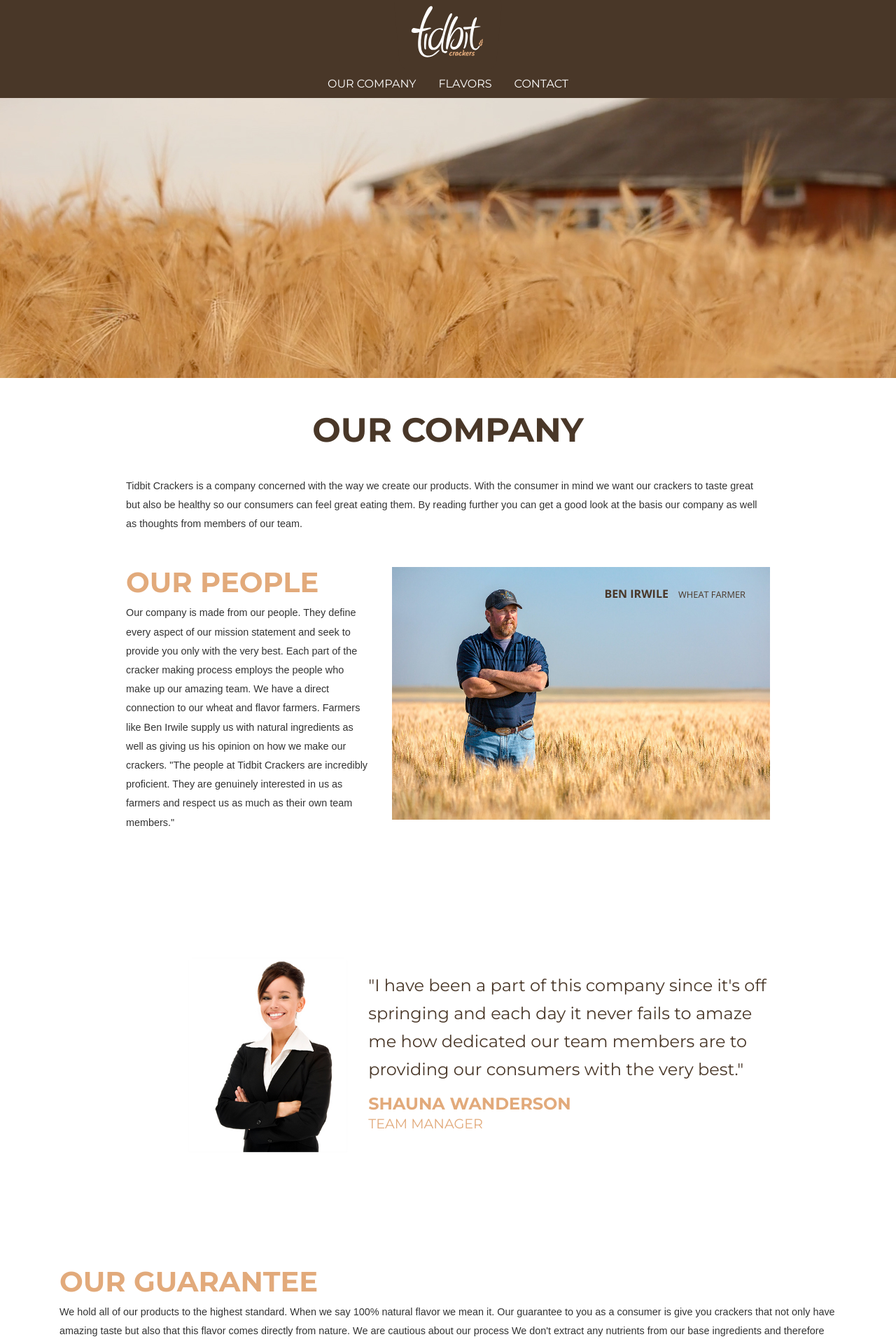
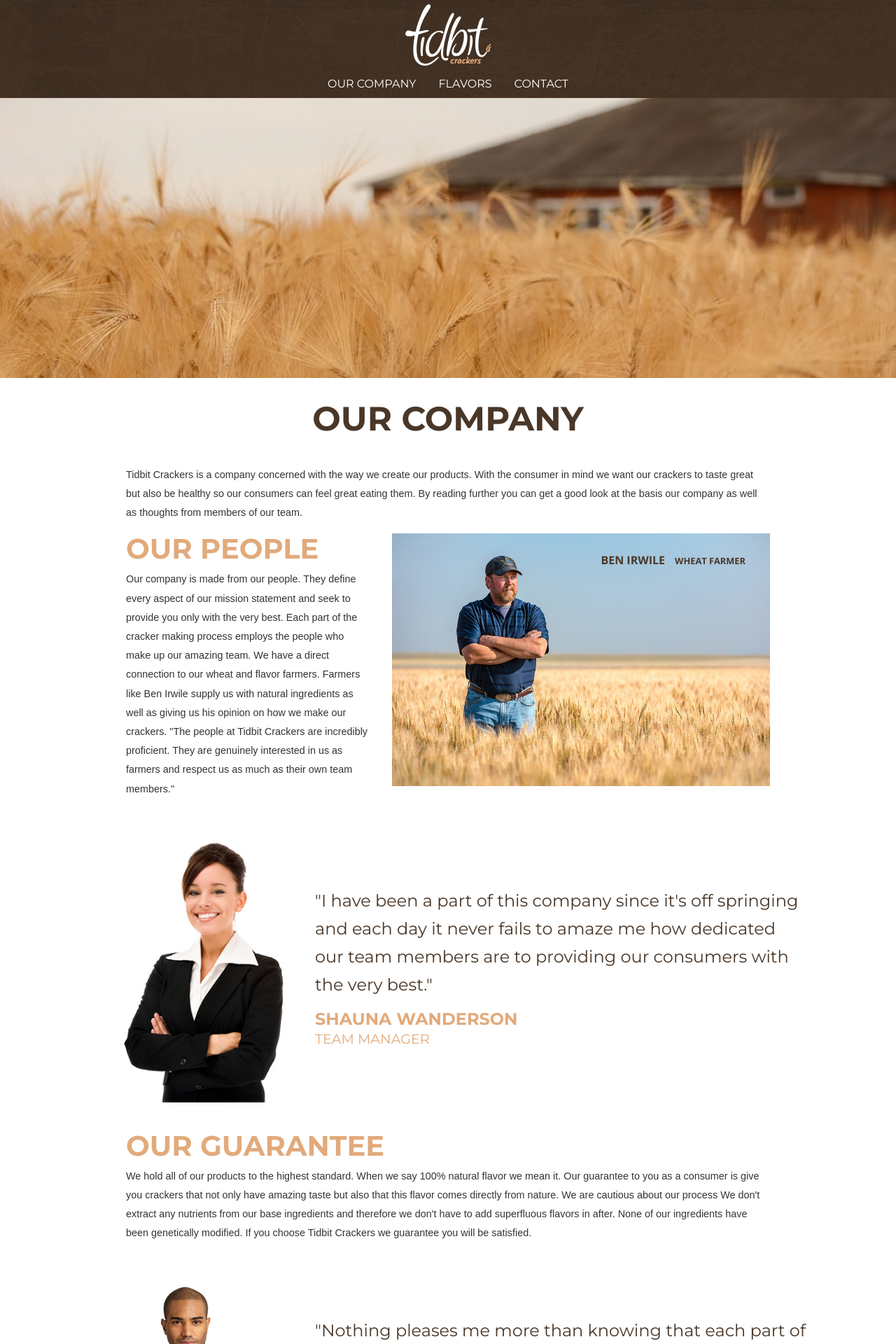
Before and after one commit to mtfullerton/mtfullerton.github.io, a Jekyll site: the page built from tidbit/company/index.html, in a window 1280 px wide. Shown: the top 1920 px of the page at 70% size. Built offline with Jekyll 4.4.1, drawn with Linux system fonts in a browser that asks for light colours; some web fonts are replaced.

Commit message:
Final Edits to Mobile and Full Site

```diff
--- a/_layouts/tidbit.html
+++ b/_layouts/tidbit.html
@@ -19,12 +19,12 @@
     <script src="https://oss.maxcdn.com/respond/1.4.2/respond.min.js"></script>
     <![endif]-->
   </head>
-  <body>
+  <body class="show-breakpoints">
     <div class="header">
       <div class="container">
         <nav class="mainnav">
           <a class="brand" href="/tidbit">
-            <img src="/images/tidbit/tidbit_logo.svg" height="100" alt="Tidbit Crackers">
+            <img src="/images/tidbit/tidbit_logowhite.svg" height="100" alt="Tidbit Crackers">
           </a>
           <ul class="nav navbar-nav">
             <li class="nav-item">
--- a/css/main.scss
+++ b/css/main.scss
@@ -65,7 +65,47 @@
 
 
 // MAC FULLERTON STYLES
-
+body {
+  &.show-breakpoints {
+    // Breakpoint indicators for display
+    &::after {
+      background: $brand-primary;
+      color: #fff;
+      content: "XS";
+      font-family: monospace;
+      font-size: 1rem;
+      line-height: 1;
+      font-weight: 700;
+      padding: .4rem;
+      position: fixed;
+        bottom: 1rem;
+        right: 1rem;
+      text-align: center;
+      text-transform: uppercase;
+      z-index: 100000;
+    }
+    @include media-breakpoint-up(sm) {
+      &::after {
+        content: "sm";
+      }
+    }
+    @include media-breakpoint-up(md) {
+      &::after {
+        content: "md";
+      }
+    }
+    @include media-breakpoint-up(lg) {
+      &::after {
+        content: "lg";
+      }
+    }
+    @include media-breakpoint-up(xl) {
+      &::after {
+        content: "xl";
+      }
+    }
+  }
+}
 
 // main
 .main {
--- a/css/tidbit.scss
+++ b/css/tidbit.scss
@@ -66,7 +66,47 @@
 
 
 // MAC FULLERTON STYLES
-
+// body {
+//   &.show-breakpoints {
+//     // Breakpoint indicators for display
+//     &::after {
+//       background: $brand-primary;
+//       color: #fff;
+//       content: "XS";
+//       font-family: monospace;
+//       font-size: 1rem;
+//       line-height: 1;
+//       font-weight: 700;
+//       padding: .4rem;
+//       position: fixed;
+//         bottom: 1rem;
+//         right: 1rem;
+//       text-align: center;
+//       text-transform: uppercase;
+//       z-index: 100000;
+//     }
+//     @include media-breakpoint-up(sm) {
+//       &::after {
+//         content: "sm";
+//       }
+//     }
+//     @include media-breakpoint-up(md) {
+//       &::after {
+//         content: "md";
+//       }
+//     }
+//     @include media-breakpoint-up(lg) {
+//       &::after {
+//         content: "lg";
+//       }
+//     }
+//     @include media-breakpoint-up(xl) {
+//       &::after {
+//         content: "xl";
+//       }
+//     }
+//   }
+// }
 
 // main
 .main {
@@ -83,7 +123,7 @@
 
 // navbar
 .header {
-  background: $tidbitbrown;
+  background-image: url("/images/tidbit/texture.jpg");
   color: $tidbitlightbrown;
 }
 .mainnav {
@@ -241,7 +281,7 @@
   font-size: 2.5rem;
   text-align: center;
   color: $tidbitbrown;
-  padding-top: 1rem;
+  padding-top: 2rem;
   padding-bottom: 1rem;
         @include media-breakpoint-up(md) {
     font-size: 3rem;
@@ -274,7 +314,7 @@
   justify-content: center;
   align-items: center;
   width: 100%;
-  height: 200px;
+  height: 250px;
   padding: 40px;
       @include media-breakpoint-up(md) {
       height: 400px;
@@ -294,15 +334,24 @@
 .people_name {
   position: absolute;
   top: 30px;
-  right: 50px;
+  right: 40px;
   color: $tidbitbrown;
   text-transform: uppercase;
   font-weight: 800;
+  font-size: .8rem;
+      @include media-breakpoint-up(md) {
+      font-weight: 800;
       font-size: 1rem;
+      right: 50px;
+  }
   small {
     padding-left: 10px;
     font-weight: 400;
+    font-size: .6rem;
+      @include media-breakpoint-up(md) {
+      font-weight: 800;
       font-size: .8rem;
+      }
   }
 }
 
@@ -434,9 +483,10 @@
   padding: 40px;
   justify-content: center;
   align-items: center;
-  @include media-breakpoint-up(md) {
-    height: 60vh;
-  }
+  flex-wrap: wrap;
+  // @include media-breakpoint-up(md) {
+  //   height: 60vh;
+  // }
   h4 {
     font-family: $font-family-tidbit;
     font-weight: 700;
@@ -450,21 +500,30 @@
   }
 }
 
-img.person {
+.person {
+  flex-basis: 100%;
   @include media-breakpoint-up(md) {
-    width: 100%;
+    flex-basis: 30%;
+    width: 30%;
   }
 }
 
 .quote {
+  flex-basis: 100%;
+  p {
     font-family: $font-family-tidbit;
     font-weight: 500;
     text-align: left;
     font-size: 1rem;
     color: $tidbitbrown;
     line-height: 1.5rem;
+  }
   @include media-breakpoint-up(md) {
+    flex-basis: 70%;
+    padding-left: 1rem;
+    p {
       font-size: 1.5rem;
       line-height: 2.5rem;
     }
   }
+}
--- a/tidbit/company/index.html
+++ b/tidbit/company/index.html
@@ -4,47 +4,40 @@
 ---
 
 <div class="company_banner"></div>
-<div class="paddington"></div>
 <div class="container">
   <h1 class="page_header">Our Company</h1>
   <div class="row">
-      <div class="col-lg-10 offset-md-1 col-md-10 offset-sm-1">
+    <div class="col-xs-12 col-md-10 offset-md-1 col-lg-10">
       <p>Tidbit Crackers is a company concerned with the way we create our products. With the consumer in mind we want our crackers to taste great but also be healthy so our consumers can feel great eating them. By reading further you can get a good look at the basis our company as well as thoughts from members of our team.</p>
     </div>
   </div>
-    <div class="paddington"></div>
   <div class="row">
-      <div class="col-lg-4 offset-md-1">
+    <div class="col-xs-12 col-md-10 offset-md-1 col-lg-4">
       <h1>Our People</h1>
       <p class="company_text">Our company is made from our people. They define every aspect of our mission statement and seek to provide you only with the very best. Each part of the cracker making process employs the people who make up our amazing team. We have a direct connection to our wheat and flavor farmers. Farmers like Ben Irwile supply us with natural ingredients as well as giving us his opinion on how we make our crackers. "The people at Tidbit Crackers are incredibly proficient. They are genuinely interested in us as farmers and respect us as much as their own team members."</p>
     </div>
-        <div class="col-lg-6">
+    <div class="col-xs-12 col-md-10 offset-md-1 col-lg-6 offset-lg-0">
       <img class="img-fluid" src="/images/tidbit/people_farmer.jpg">
       <h2 class="people_name">Ben Irwile <small>Wheat Farmer</small></h2>
     </div>
   </div>
-    <div class="paddington"></div>
   <div class="bio">
-      <div class="col-xs-8 col-md-3 offset-md-1">
-          <img class="img-fluid mx-auto" src="/images/tidbit/shauna.jpg" alt="Shauna Wanderson">
-      </div>
-    <div class="col-xs-4 col-md-7">
-      <p class="quote">"I have been a part of this company since it's off springing and each day it never fails to amaze me how dedicated our team members are to providing our consumers with the very best."</p>
+    <img class="img-fluid person hidden-sm-down" src="/images/tidbit/shauna.jpg" alt="Shauna Wanderson">
+    <div class="quote">
+      <p>"I have been a part of this company since it's off springing and each day it never fails to amaze me how dedicated our team members are to providing our consumers with the very best."</p>
       <h4>Shauna Wanderson <br><small>Team Manager</small></h4>
     </div>
   </div>
-    <div class="paddington"></div>
   <div class="row">
-      <div class="col-lg-12">
+    <div class="col-xs-12 col-md-10 offset-md-1">
       <h1>Our Guarantee</h1>
       <p class="company_text">We hold all of our products to the highest standard. When we say 100% natural flavor we mean it. Our guarantee to you as a consumer is give you crackers that not only have amazing taste but also that this flavor comes directly from nature. We are cautious about our process We don't extract any nutrients from our base ingredients and therefore we don't have to add superfluous flavors in after. None of our ingredients have been genetically modified. If you choose Tidbit Crackers we guarantee you will be satisfied.</p>
     </div>
+  </div>
   <div class="bio">
-      <div class="col-xs-8 col-md-3 offset-md-1">
-          <img class="img-fluid mx-auto" src="/images/tidbit/daryll.jpg" alt="Daryll Peters">
-      </div>
-    <div class="col-xs-4 col-md-7">
-      <p class="quote">"Nothing pleases me more than knowing that each part of our company is in great hands. From the farmer to the shelf, everything fits perfectly and it's due to our amazing team."</p>
+    <img class="img-fluid person hidden-sm-down" src="/images/tidbit/daryll.jpg" alt="Daryll Peters">
+    <div class="quote">
+      <p>"Nothing pleases me more than knowing that each part of our company is in great hands. From the farmer to the shelf, everything fits perfectly and it's due to our amazing team."</p>
       <h4>Daryll Peters <br><small>Director of Sales</small></h4>
     </div>
   </div>
--- a/tidbit/flavors/index.html
+++ b/tidbit/flavors/index.html
@@ -14,13 +14,13 @@
         </div></a>
       </div>
       <div class="card"><a href="/tidbit/seasalt">
-      <img class="img-fluid" src="/images/tidbit/seasalt_side.jpg" alt="Farmhouse Original">
+      <img class="img-fluid" src="/images/tidbit/seasalt_side.jpg" alt="Sea Salt and Black Pepper">
       <div class="card-block">
         <h4 class="card-title-flavor">Sea Salt <small>and</small><br>Black Pepper</h4>
         </div></a>
       </div>
       <div class="card"><a href="/tidbit/spicybuffalo">
-      <img class="img-fluid" src="/images/tidbit/spicy_side.jpg" alt="Farmhouse Original">
+      <img class="img-fluid" src="/images/tidbit/spicy_side.jpg" alt="Spicy Buffalo">
       <div class="card-block">
         <h4 class="card-title-flavor">Spicy<br>Buffalo</h4>
         </div></a>
```
Also changed, not shown: images/tidbit/texture.jpg (added), images/tidbit/tidbit_logowhite.svg (added). Lines whose indentation alone changed are shown as unchanged.
